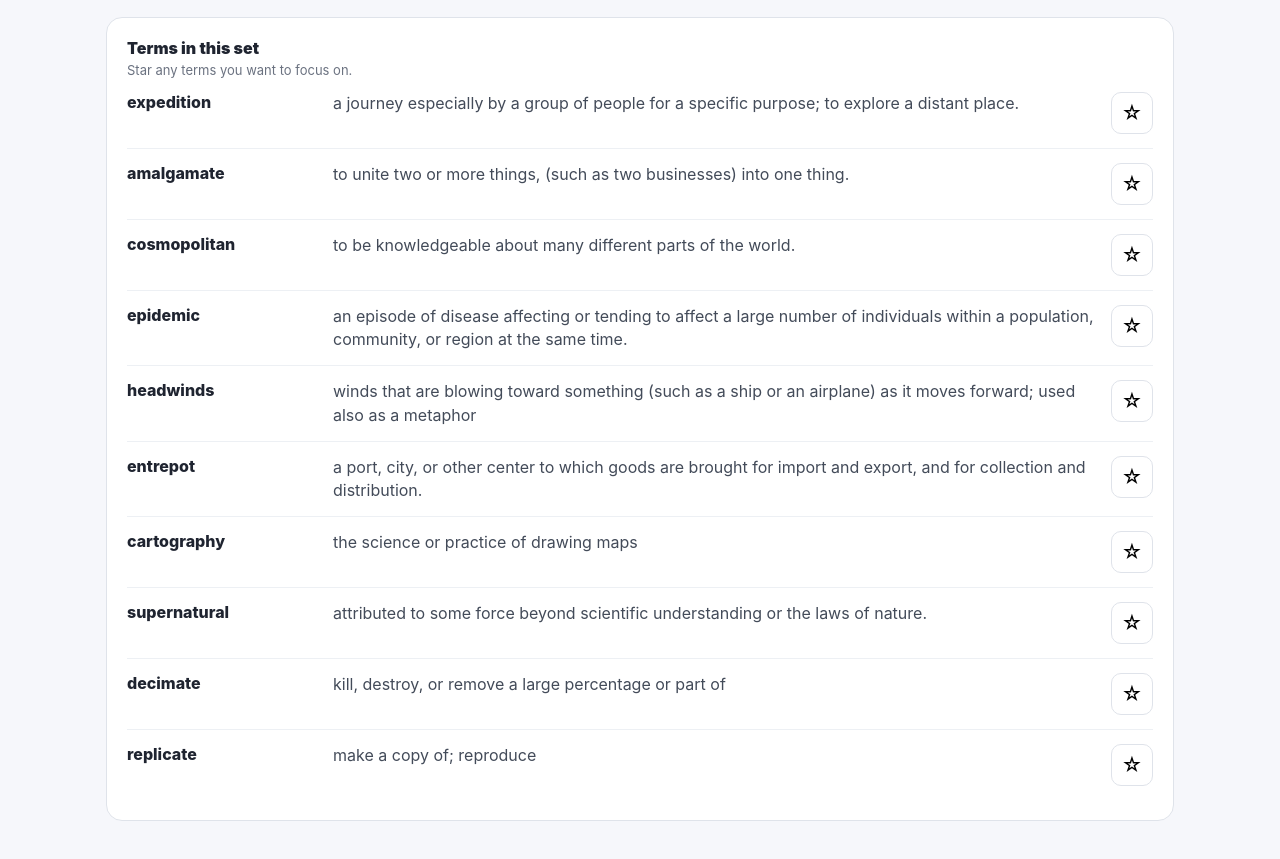
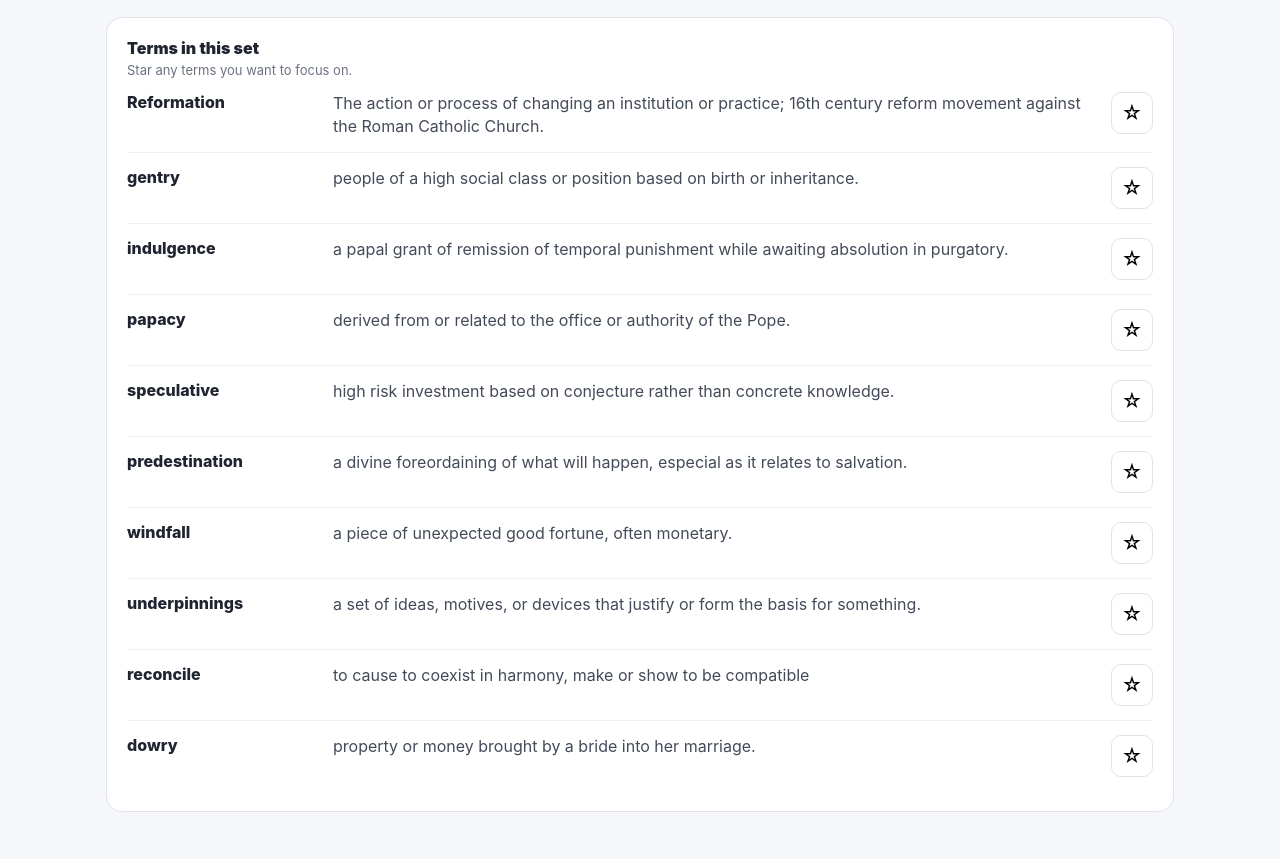
Before and after one commit to kingezano123/history-vocab-study, a plain HTML site: page index.html in a window 1280 px wide. Shown: the part 721-1580 px from the top of the page. Drawn offline with Linux system fonts and the light colour scheme.

Commit message:
Update vocabulary to Reformation terms

```diff
--- a/index.html
+++ b/index.html
@@ -126,7 +126,7 @@ h1{margin:0;font-size:30px}
   <div class="top">
     <div>
       <h1>History Vocabulary</h1>
-      <div class="subtitle">10 terms · Current vocabulary set</div>
+      <div class="subtitle">10 terms · Reformation vocabulary</div>
     </div>
     <div class="stats">
       <div class="pill" id="starStat">★ 0 starred</div>
@@ -261,16 +261,16 @@ h1{margin:0;font-size:30px}
 <script>
 (() => {
 const data = [
- {word:"expedition",definition:"a journey especially by a group of people for a specific purpose; to explore a distant place."},
- {word:"amalgamate",definition:"to unite two or more things, (such as two businesses) into one thing."},
- {word:"cosmopolitan",definition:"to be knowledgeable about many different parts of the world."},
- {word:"epidemic",definition:"an episode of disease affecting or tending to affect a large number of individuals within a population, community, or region at the same time."},
- {word:"headwinds",definition:"winds that are blowing toward something (such as a ship or an airplane) as it moves forward; used also as a metaphor"},
- {word:"entrepot",definition:"a port, city, or other center to which goods are brought for import and export, and for collection and distribution."},
- {word:"cartography",definition:"the science or practice of drawing maps"},
- {word:"supernatural",definition:"attributed to some force beyond scientific understanding or the laws of nature."},
- {word:"decimate",definition:"kill, destroy, or remove a large percentage or part of"},
- {word:"replicate",definition:"make a copy of; reproduce"}
+ {word:"Reformation",definition:"The action or process of changing an institution or practice; 16th century reform movement against the Roman Catholic Church."},
+ {word:"gentry",definition:"people of a high social class or position based on birth or inheritance."},
+ {word:"indulgence",definition:"a papal grant of remission of temporal punishment while awaiting absolution in purgatory."},
+ {word:"papacy",definition:"derived from or related to the office or authority of the Pope."},
+ {word:"speculative",definition:"high risk investment based on conjecture rather than concrete knowledge."},
+ {word:"predestination",definition:"a divine foreordaining of what will happen, especial as it relates to salvation."},
+ {word:"windfall",definition:"a piece of unexpected good fortune, often monetary."},
+ {word:"underpinnings",definition:"a set of ideas, motives, or devices that justify or form the basis for something."},
+ {word:"reconcile",definition:"to cause to coexist in harmony, make or show to be compatible"},
+ {word:"dowry",definition:"property or money brought by a bride into her marriage."}
 ]
 
 const state = {
```
